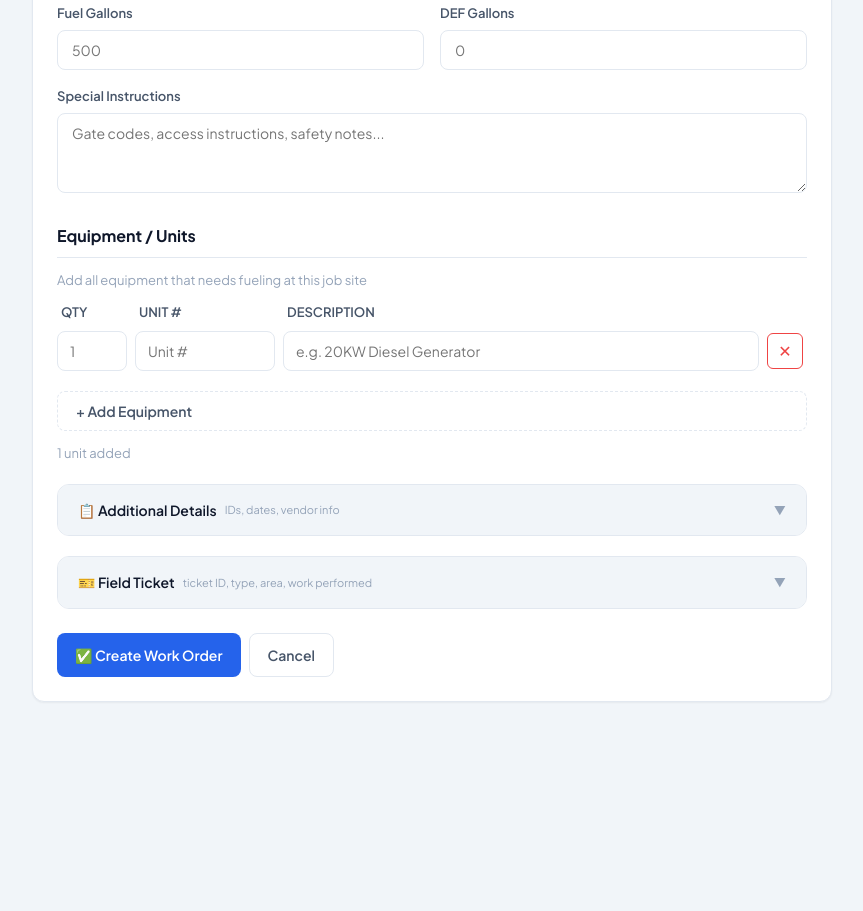
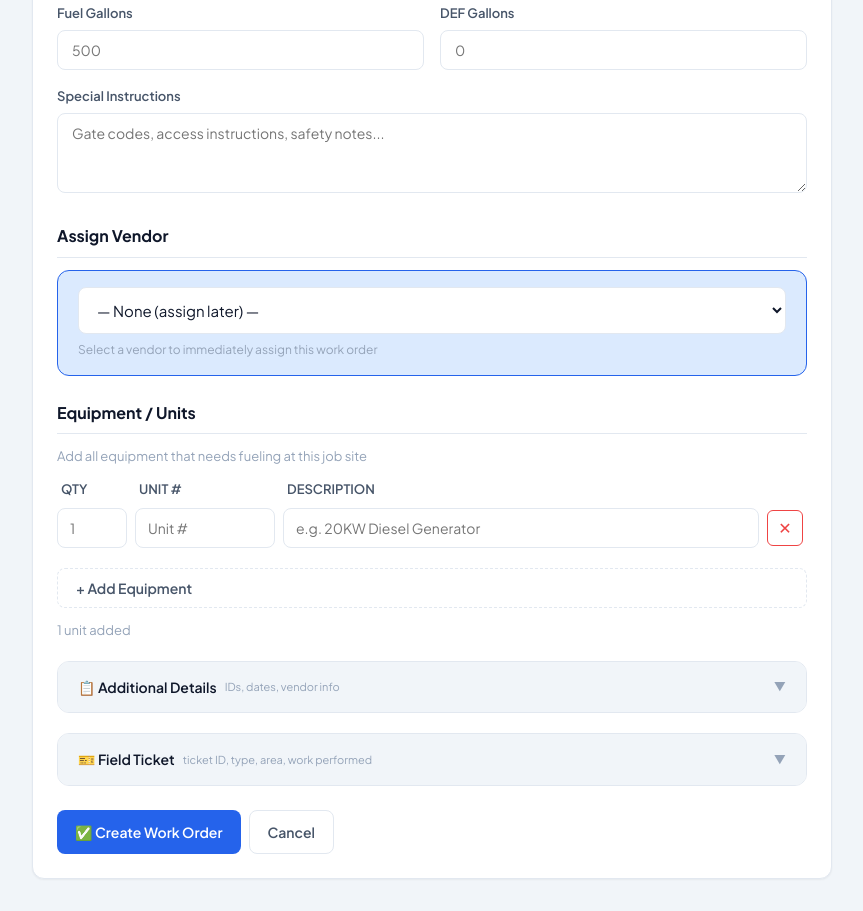
Before and after one commit to hv1k/gasrush, a website: page create-job.html in a window 1280 px wide. Shown: the part 1383-2294 px from the top of the page, without its empty margins (260-1123 px from the left). Before the commit the page ends 2117 px from the top, so only its background shows below. Drawn offline with nearby package versions, Linux system fonts and the light colour scheme; no server answers; sample sign-in values are in the browser's storage.

Commit message:
move Assign Vendor to main form with highlighted box + auto-populate from Supabase users

```diff
--- a/create-job.html
+++ b/create-job.html
@@ -47,6 +47,11 @@
             .grid-2, .grid-3, .grid-4 { grid-template-columns:1fr; }
         }
         .grid-4 { display:grid; grid-template-columns:repeat(4,1fr); gap:16px; }
+
+        .vendor-assign-box {
+            background:var(--primary-light); border:1px solid var(--primary);
+            border-radius:var(--radius-lg); padding:16px 20px;
+        }
 
         .equip-row {
             display:grid; grid-template-columns:70px 140px 1fr 40px; gap:8px;
@@ -209,6 +214,17 @@
                         <textarea name="instructions" class="form-textarea" rows="3" placeholder="Gate codes, access instructions, safety notes..."></textarea>
                     </div>
 
+                    <!-- Assign Vendor -->
+                    <div class="section-title">Assign Vendor</div>
+                    <div class="vendor-assign-box">
+                        <div class="form-group" style="margin:0">
+                            <select name="assign_vendor" class="form-select" id="vendorSelect" style="font-size:15px;padding:12px 14px;">
+                                <option value="">— None (assign later) —</option>
+                            </select>
+                            <p class="text-muted" style="font-size:12px;margin-top:6px">Select a vendor to immediately assign this work order</p>
+                        </div>
+                    </div>
+
                     <!-- Equipment / Units -->
                     <div class="section-title">Equipment / Units</div>
                     <p class="text-muted" style="font-size:13px;margin-bottom:12px">Add all equipment that needs fueling at this job site</p>
@@ -274,12 +290,6 @@
                                     <label class="form-label">Salesman</label>
                                     <input name="salesman" class="form-input" placeholder="Salesman name">
                                 </div>
-                            </div>
-                            <div class="form-group">
-                                <label class="form-label">Assign Vendor</label>
-                                <select name="assign_vendor" class="form-select" id="vendorSelect">
-                                    <option value="">— None (assign later) —</option>
-                                </select>
                             </div>
                         </div>
                     </div>
@@ -356,6 +366,20 @@
         let currentUser;
         (async () => {
             currentUser = await GasRush.init({ roles: ['rental', 'vendor', 'admin'] });
+            if (!currentUser) return;
+            // Load vendors into dropdown
+            try {
+                const { data } = await GasRush.db().from('users').select('id,name,email').eq('role', 'vendor');
+                const sel = document.getElementById('vendorSelect');
+                if (data && data.length) {
+                    data.forEach(v => {
+                        const opt = document.createElement('option');
+                        opt.value = v.id;
+                        opt.textContent = v.name + (v.email ? ` (${v.email})` : '');
+                        sel.appendChild(opt);
+                    });
+                }
+            } catch(e) { console.warn('Could not load vendors:', e); }
         })();
 
         // ── Equipment Rows ──
```
